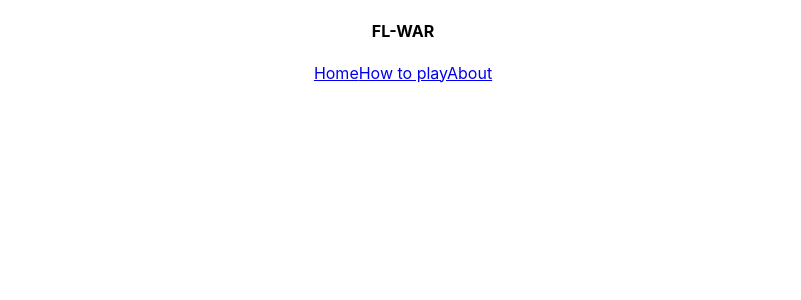
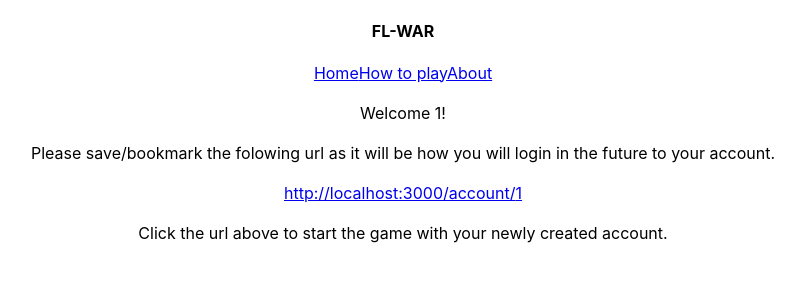
Before and after one commit to fredy-laksmono/fl-war, a React (Create React App) app in the folder fl-war-frontend/: page /new/1/1 in a window 1280 px wide. Shown: the top 300 px of the page, without its empty margins (237-1038 px from the left). Built offline with nearby package versions, Linux system fonts and the light colour scheme.

Commit message:
Add: New user landing page, initial main existing user landing page

```diff
--- a/fl-war-frontend/src/App.js
+++ b/fl-war-frontend/src/App.js
@@ -4,6 +4,8 @@ import { Routes, Route } from "react-router-dom";
 import Home from "./components/Home";
 import HowToPlay from "./components/HowToPlay";
 import About from "./components/About";
+import NewAccount from "./components/NewAccount";
+import Account from "./components/Account";
 
 function App() {
   return (
@@ -15,8 +17,10 @@ function App() {
         <Routes>
           <Route path="/" element={<Home />} />
           <Route path="/new" element={<Home new="true" />} />
+          <Route path="/new/:userId/:name" element={<NewAccount />} />
           <Route path="/howToPlay" element={<HowToPlay />} />
           <Route path="/about" element={<About />} />
+          <Route path="/account/:userId" element={<Account />} />
         </Routes>
       </main>
     </div>
--- a/fl-war-frontend/src/components/Account.js
+++ b/fl-war-frontend/src/components/Account.js
@@ -1,8 +1,25 @@
-import { checkout } from "../../../routes";
 import { useState, useEffect } from "react";
+import { useParams, Link } from "react-router-dom";
+import axios from "axios";
 
 const Account = (props) => {
   const [playerName, updatePlayerName] = useState();
+
+  const { userId } = useParams();
+
+  const check = async (id) => {
+    const userObject = await axios
+      .get(`http://localhost:3001/api/account/${id}`)
+      .then((response) => {
+        return response;
+      })
+      .catch((error) => {
+        console.log(error);
+      });
+    console.log(userObject);
+    return userObject;
+  };
+
   let toRender = (
     <div>
       <h5>Player Id is not detected, please create a new user account</h5>
@@ -10,9 +27,9 @@ const Account = (props) => {
       <button></button>
     </div>
   );
-  if (props.id) {
-    if (check(props.id)) {
-      toRender = <div>Welcome player {props.id}</div>;
+  if (userId) {
+    if (check(userId)) {
+      toRender = <div>Welcome player {userId}</div>;
     }
   }
   return toRender;
--- a/fl-war-frontend/src/components/Home.js
+++ b/fl-war-frontend/src/components/Home.js
@@ -38,7 +38,7 @@ const Home = (params) => {
       name: "",
       email: ""
     });
-    navigate(`/new/${newUser.data._id}`);
+    navigate(`/new/${newUser.data._id}/${newUser.data.name}`);
   };
 
   if (params.new) {
--- a/fl-war-frontend/src/components/NewAccount.jsx
+++ b/fl-war-frontend/src/components/NewAccount.jsx
@@ -0,0 +1,20 @@
+import { useParams, Link } from "react-router-dom";
+
+const NewAccount = (props) => {
+    const { userId,name } = useParams();
+    return <div>
+        <br/>
+        Welcome  {name}!
+        <br/>
+        <br/>
+        Please save/bookmark the folowing url as it will be how you will login in the future to your account.
+        <br/>
+        <br/>
+        {<Link to={`/account/${userId}`}>http://localhost:3000/account/{userId}</Link>}
+        <br/>
+        <br/>
+        Click the url above to start the game with your newly created account.
+    </div>
+}
+
+export default NewAccount
```
Also changed, not shown: 2 other files (tests, documents, lock files or other folders).
